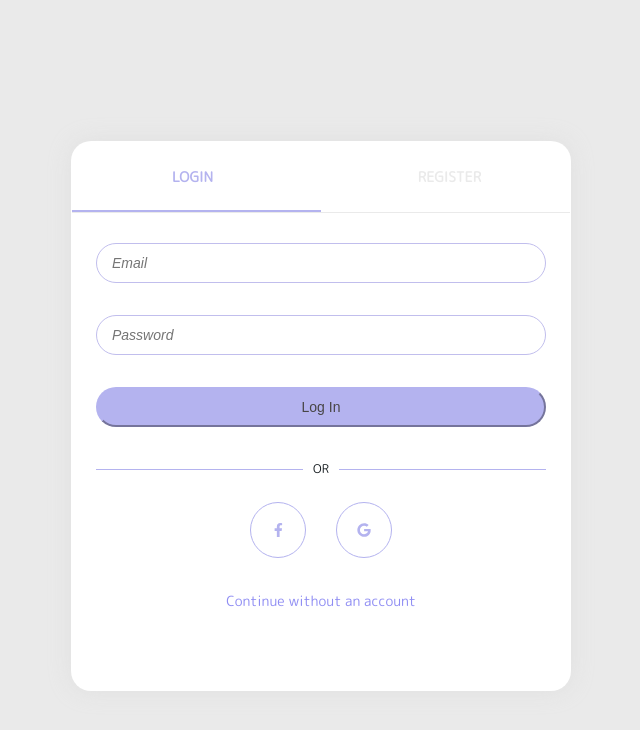
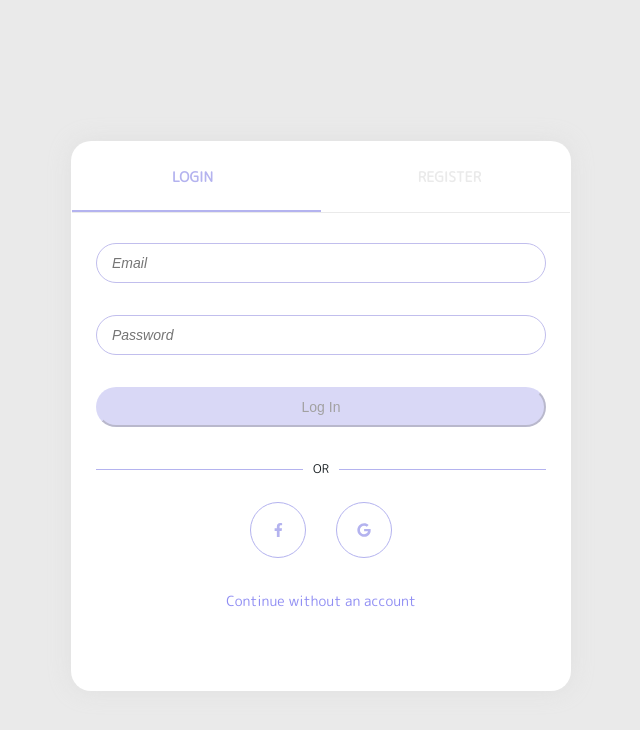
Before and after one commit to mvn-tienle2-dn/Todo-PWA, a Vue app in the folder todo-vue-pwa/: page /login in a window 1280 px wide. Shown: the top 730 px of the page, without its empty margins (319-959 px from the left). Built offline with nearby package versions, Linux system fonts and the light colour scheme.

Commit message:
Disable button

```diff
--- a/todo-vue-pwa/src/components/features/SignIn.vue
+++ b/todo-vue-pwa/src/components/features/SignIn.vue
@@ -7,7 +7,7 @@
       <span class="err-msg" v-if="errMsg && !isSignin"> {{ errMsg }} </span>
       <input class="input email" id="emailIn" type="email" placeholder="Email" v-model="email">
       <input class="input password" id="passwordIn" type="password" placeholder="Password" v-model="password">
-      <button type="button" class="btn btn-primary" @click="login()">Log In</button>
+      <button type="button" class="btn btn-primary" :disabled="!email || !password" @click="login()">Log In</button>
       <div class="login-or">
         <h5 class="pros"><span>Or</span></h5>
       </div>
--- a/todo-vue-pwa/src/components/features/SignUp.vue
+++ b/todo-vue-pwa/src/components/features/SignUp.vue
@@ -7,7 +7,7 @@
       <span class="err-msg" v-if="errMsg && !isSignin"> {{ errMsg }} </span>
       <input class="input email" id="emailIn" type="email" placeholder="Email" v-model="email">
       <input class="input password" id="passwordIn" type="password" placeholder="Password" v-model="password">
-      <button type="button" class="btn btn-primary" @click="signUp()">Register</button>
+      <button type="button" class="btn btn-primary" :disabled="!email || !password" @click="signUp()">Register</button>
     </form>
   </div>
 </template>
```
